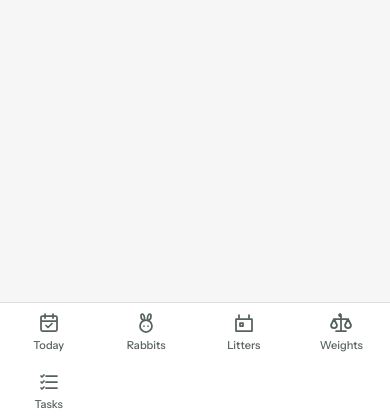
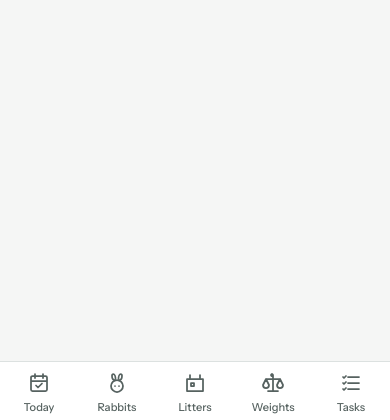
Before and after one commit to frank-dixon/rabbit-herd, a Django app: page /shows/ in a window 390 px wide. Shown: the part 424-844 px from the top of the page. Run offline with Django 5.2, Linux system fonts and the light colour scheme; the visitor is signed in with stand-in values (Sample User, id 1); data that the repository does not hold is empty; style sheets or scripts are compiled from the project's sources; parts of the project's set-up code (start-up, migrations or seed data) failed here and were passed over.

Commit message:
Phone bottom bar N1: Today, Rabbits, Litters, Weights, Tasks
More is gone (its sections live in the menu panel). The active tab gets a
soft pill behind its icon, and Tasks shows how many items are due or
overdue.

```diff
--- a/templates/components/app_tabs.html
+++ b/templates/components/app_tabs.html
@@ -1,12 +1,14 @@
 {# Bottom tabs on phones. Pages with their own fixed action bar (edit summary, cards) leave these out. #}
 <nav data-print-hide class="fixed inset-x-0 bottom-0 z-20 border-t border-line bg-surface/95 pb-[env(safe-area-inset-bottom)] backdrop-blur md:hidden" aria-label="Main" data-app-tabs>
-  <ul class="grid grid-cols-4">
+  <ul class="grid" style="grid-template-columns: repeat({{ app_tabs|length }}, minmax(0, 1fr))" data-tab-list>
     {% for item in app_tabs %}
-      <li>
-        <a href="{{ item.url }}" class="relative flex min-h-14 flex-col items-center justify-center gap-0.5 px-1 py-2 text-[11px] font-medium focus:outline-none focus-visible:ring-2 focus-visible:ring-inset focus-visible:ring-accent {% if item.active %}text-accent{% else %}text-muted{% endif %}"{% if item.active %} aria-current="page"{% endif %}>
-          {% if item.active %}<span class="absolute inset-x-6 top-0 h-0.5 rounded-b bg-second" aria-hidden="true"></span>{% endif %}
-          {% include "components/icon.html" with d=item.icon only %}
-          <span>{{ item.short }}</span>
+      <li data-tab="{{ item.key }}">
+        <a href="{{ item.url }}" class="group flex min-h-[58px] flex-col items-center justify-center gap-0.5 px-1 pt-1.5 pb-1 text-[11px] font-medium focus:outline-none {% if item.active %}text-accent{% else %}text-muted{% endif %}"{% if item.active %} aria-current="page"{% endif %}>
+          <span class="relative grid h-7 w-14 place-items-center rounded-full transition-colors duration-[var(--dur-1)] group-focus-visible:ring-2 group-focus-visible:ring-accent {% if item.active %}bg-accent-soft{% endif %}">
+            {% include "components/icon.html" with d=item.icon only %}
+            {% if item.badge %}<span class="num absolute -top-1 right-2 min-w-[1.1rem] rounded-full bg-second-ink px-1 text-center text-[10px] leading-[1.1rem] font-medium text-on-accent ring-2 ring-surface">{{ item.badge }}<span class="sr-only"> due</span></span>{% endif %}
+          </span>
+          <span class="max-w-full overflow-hidden text-ellipsis whitespace-nowrap">{{ item.short }}</span>
         </a>
       </li>
     {% endfor %}
```
